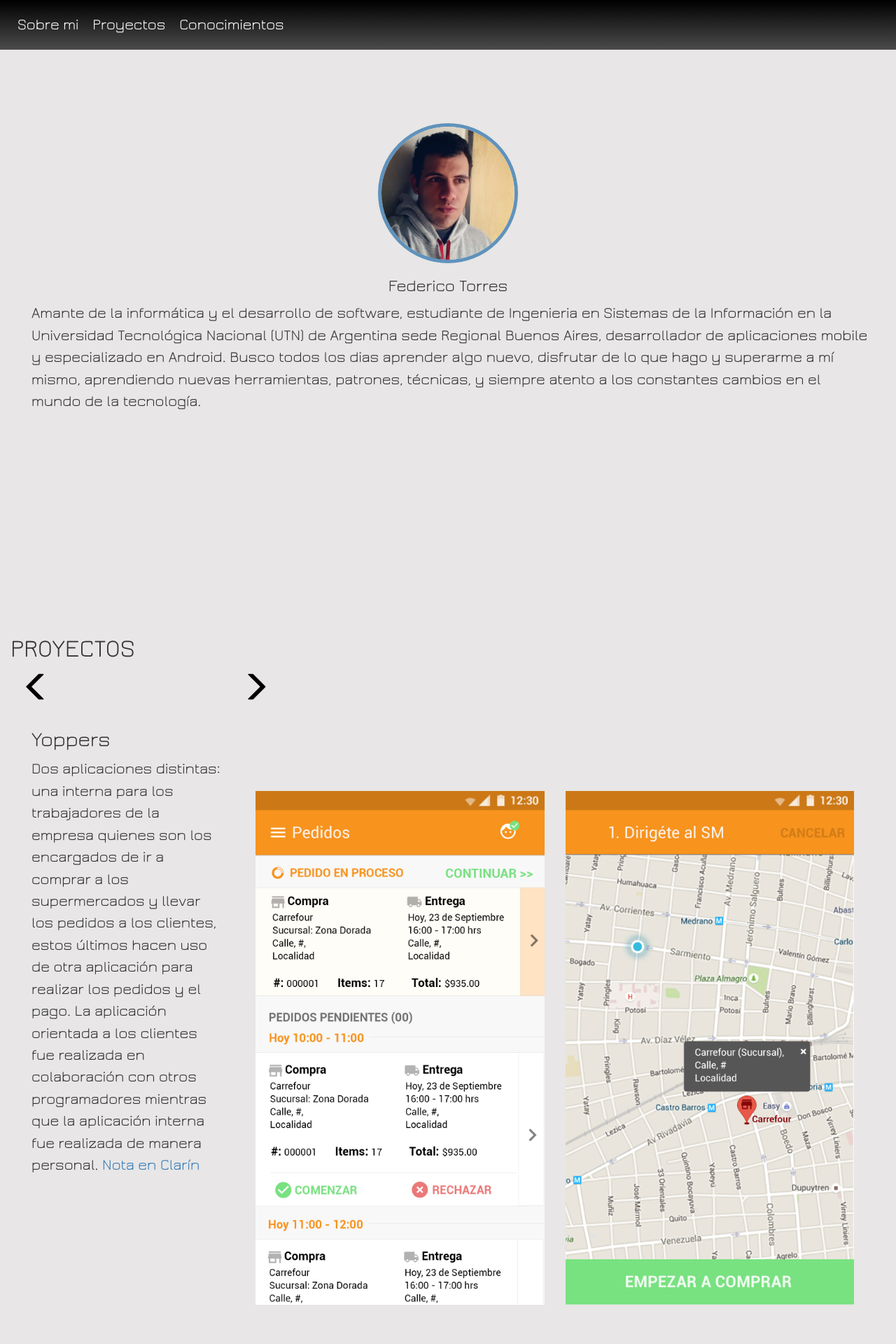
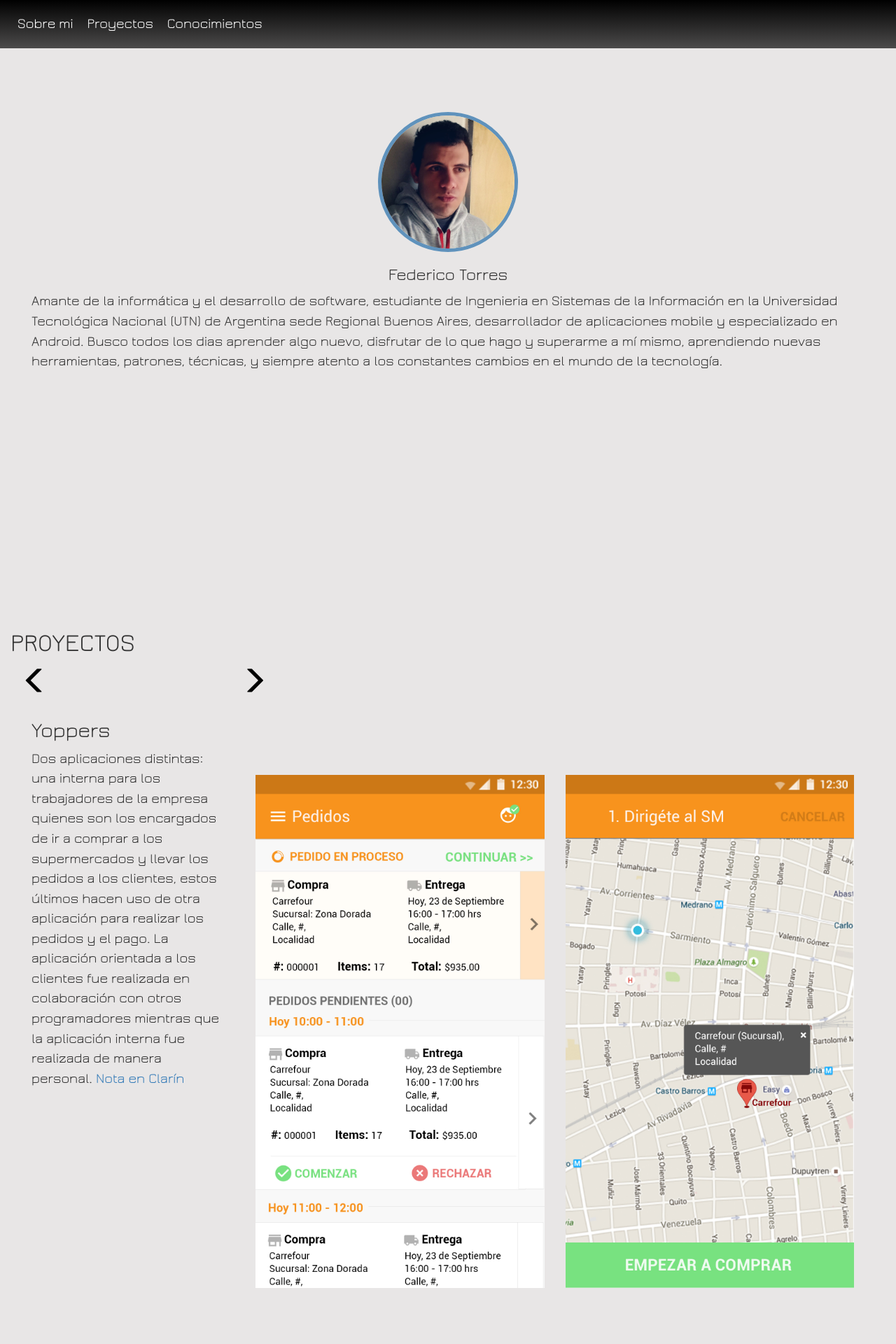
Before and after one commit to fededri/fededri.github.io, a PHP site: page / in a window 1280 px wide. Shown: the top 1920 px of the page at 70% size. Run offline with PHP 8.4, Linux system fonts and the light colour scheme; some libraries are stand-ins or nearby versions.

Commit message:
Update stylesheet.css

```diff
--- a/stylesheet.css
+++ b/stylesheet.css
@@ -12,7 +12,7 @@
 body{
   padding: 0 !important;
   margin: 0;
-  font-size:2.2em!important;
+  font-size:2em!important;
 }
 
 body,html,p,h1,h2,li{
```
